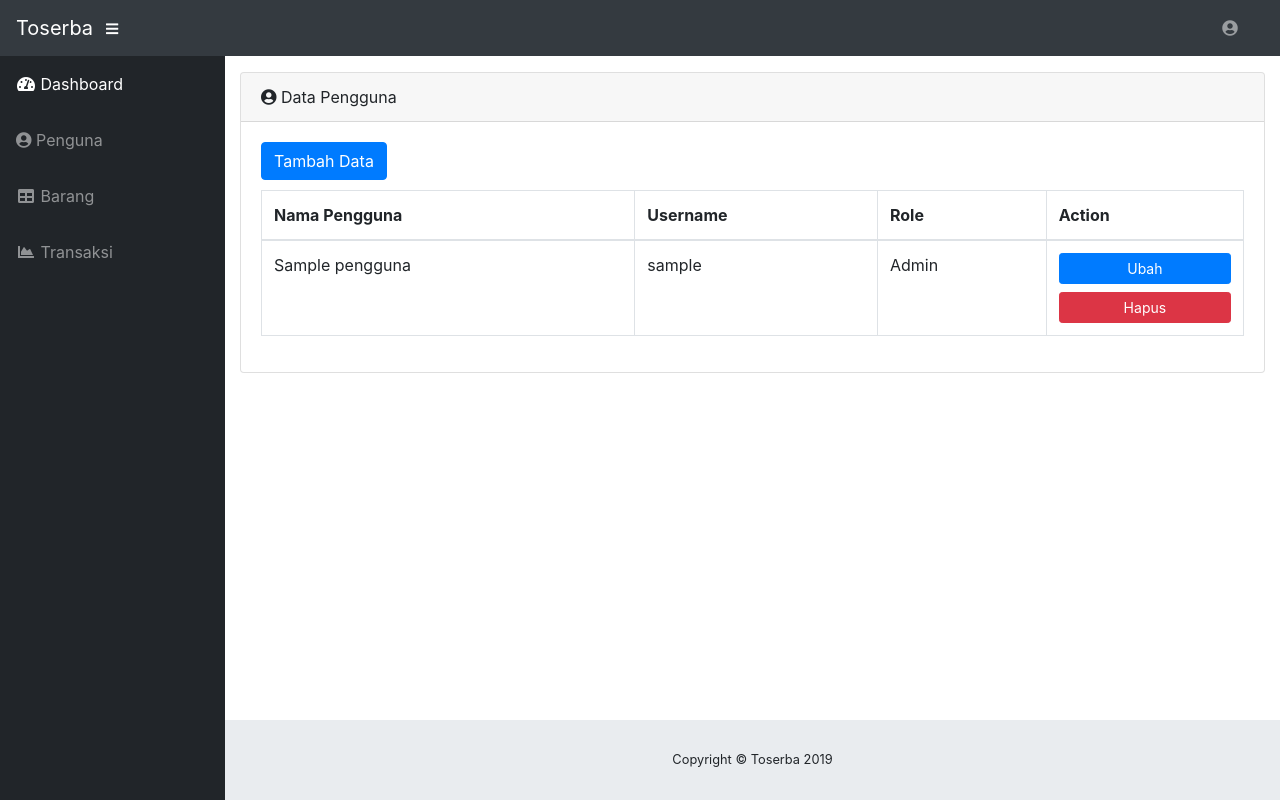
After one commit to yafiabiyyu/Toserba, a Flask app: page /admin/data/pengguna in a window 1280 px wide. The commit adds this page. Run offline with Flask 2, Linux system fonts and the light colour scheme; a user stored in the database is signed in; tables that the repository leaves empty hold one stand-in row (values such as "Sample post"); parts of the project's set-up code (start-up, migrations or seed data) failed here and were passed over; some libraries are stand-ins or nearby versions.

Commit message:
add pegawai

```diff
--- a/app/admin/views.py
+++ b/app/admin/views.py
@@ -2,13 +2,69 @@ from flask import redirect, render_template, url_for, abort, request, flash
 from flask_login import login_required,current_user
 
 from . import admin
-from .forms import BarangForms
-from ..models import Barang
+from .forms import BarangForms, PenggunaForms
+from ..models import Barang,Pengguna
 from .. import db
 
 def check_admin():
     if not current_user.is_admin:
         abort(403)
+
+
+@admin.route('/admin/data/pengguna', methods=['GET','POST'])
+@login_required
+def data_pengguna():
+    check_admin()
+    listPengguna = Pengguna.query.all()
+    return render_template('admin/pengguna/list_pengguna.html',pengguna=listPengguna,title="Data Pengguna")
+
+
+@admin.route('/admin/pengguna/add', methods=['GET','POST'])
+@login_required
+def add_pengguna():
+    check_admin()
+    add_pengguna = True
+    form = PenggunaForms()
+    if form.validate_on_submit():
+        pengguna = Pengguna(
+            nama_pengguna = form.nama_pengguna.data,
+            username = form.username.data,
+            password = "1234",
+            is_admin = int(form.role.data)
+        )
+        db.session.add(pengguna)
+        db.session.commit()
+        return redirect(url_for('admin.data_pengguna'))
+    return render_template('admin/pengguna/pengguna.html', action='Edit',add_pengguna=add_pengguna,
+    title = "Edit Data Pengguna", form=form)
+
+
+@admin.route('/admin/pengguna/edit/<int:id>', methods=['GET','POST'])
+@login_required
+def edit_pengguna(id):
+    check_admin()
+    add_pengguna = False
+    getPengguna = Pengguna.query.get_or_404(id)
+    form = PenggunaForms(obj=getPengguna)
+    if form.validate_on_submit():
+        getPengguna.nama_pengguna = form.nama_pengguna.data
+        getPengguna.username = form.username.data
+        getPengguna.is_admin = int(form.role.data)
+        db.session.commit()
+        return redirect(url_for('admin.data_pengguna'))
+    return render_template('admin/pengguna/pengguna.html', action='Add',add_pengguna=add_pengguna,
+    title = "Tambah Data Pengguna", form=form)
+
+
+@admin.route('/admin/pengguna/delete/<int:id>', methods=['GET','POST'])
+@login_required
+def delete_pengguna(id):
+    check_admin()
+    hapusPengguna = Pengguna.query.get_or_404(id)
+    db.session.delete(hapusPengguna)
+    db.session.commit()
+    return redirect(url_for('admin.data_pengguna'))
+    return render_template(title="Hapus Data Barang")
 
 @admin.route('/admin/data/barang', methods=['GET','POST'])
 @login_required
@@ -39,7 +95,8 @@ def add_barang():
             pass
         return redirect(url_for('admin.data_barang'))
     return render_template('admin/barang/barangs.html', action="Add",
-    add_barang = add_barang, title="Add Data Barang", form=form)
+    add_barang = add_barang, title="Tambah Data Barang", form=form)
+
 
 
 @admin.route('/admin/barang/edit/<int:id>', methods=['GET','POST'])
--- /dev/null
+++ b/app/templates/admin/pengguna/list_pengguna.html
@@ -0,0 +1,45 @@
+{% extends "base.html" %}
+{% block title %} Pengguna {% endblock %}
+{% block body %}
+<dvi class="card mb-3">
+    <div class="card-header">
+        <i class="fa fa-user-circle"></i>
+        Data Pengguna
+    </div>
+    <div class="card-body">
+        <div class="table-responsive">
+            <a href="{{url_for('admin.add_pengguna')}}" class="btn btn-primary" style="margin-bottom: 10px;">Tambah Data</a>
+            <br>
+            <table class="table table-bordered">
+                <thead>
+                    <tr>
+                        <th>Nama Pengguna</th>
+                        <th>Username</th>
+                        <th>Role</th>
+                        <th>Action</th>
+                    </tr>
+                </thead>
+                <tbody>
+                    {% for pengguna in pengguna %}
+                        <tr>
+                            <td>{{pengguna.nama_pengguna}}</td>
+                            <td>{{pengguna.username}}</td>
+                            <td>
+                                {% if pengguna.is_admin %}
+                                    Admin
+                                {% else %}
+                                    Staf
+                                {% endif %}
+                            </td>
+                            <td>
+                                <a href="{{ url_for('admin.edit_pengguna', id=pengguna.id) }}" class=" btn btn-primary btn-sm btn-block" >Ubah</a>
+                                <a href="{{ url_for('admin.delete_pengguna', id=pengguna.id) }}" class="btn btn-danger btn-sm btn-block" >Hapus</a>
+                            </td>
+                        </tr>
+                    {% endfor %}
+                </tbody>
+            </table>
+        </div>
+    </div>
+</dvi>
+{% endblock %}
--- a/app/templates/base.html
+++ b/app/templates/base.html
@@ -61,7 +61,7 @@
           </a>
         </li>
         <li class="nav-item">
-          <a class="nav-link" href="charts.html">
+          <a class="nav-link" href="{{url_for('admin.data_pengguna')}}">
             <i class="fa fa-user-circle"></i>
             <span>Penguna</span></a>
         </li>
```
Also changed, not shown: app/admin/forms.py (+9 -2 lines), app/templates/admin/pengguna/pengguna.html (added, +39 -0 lines).
